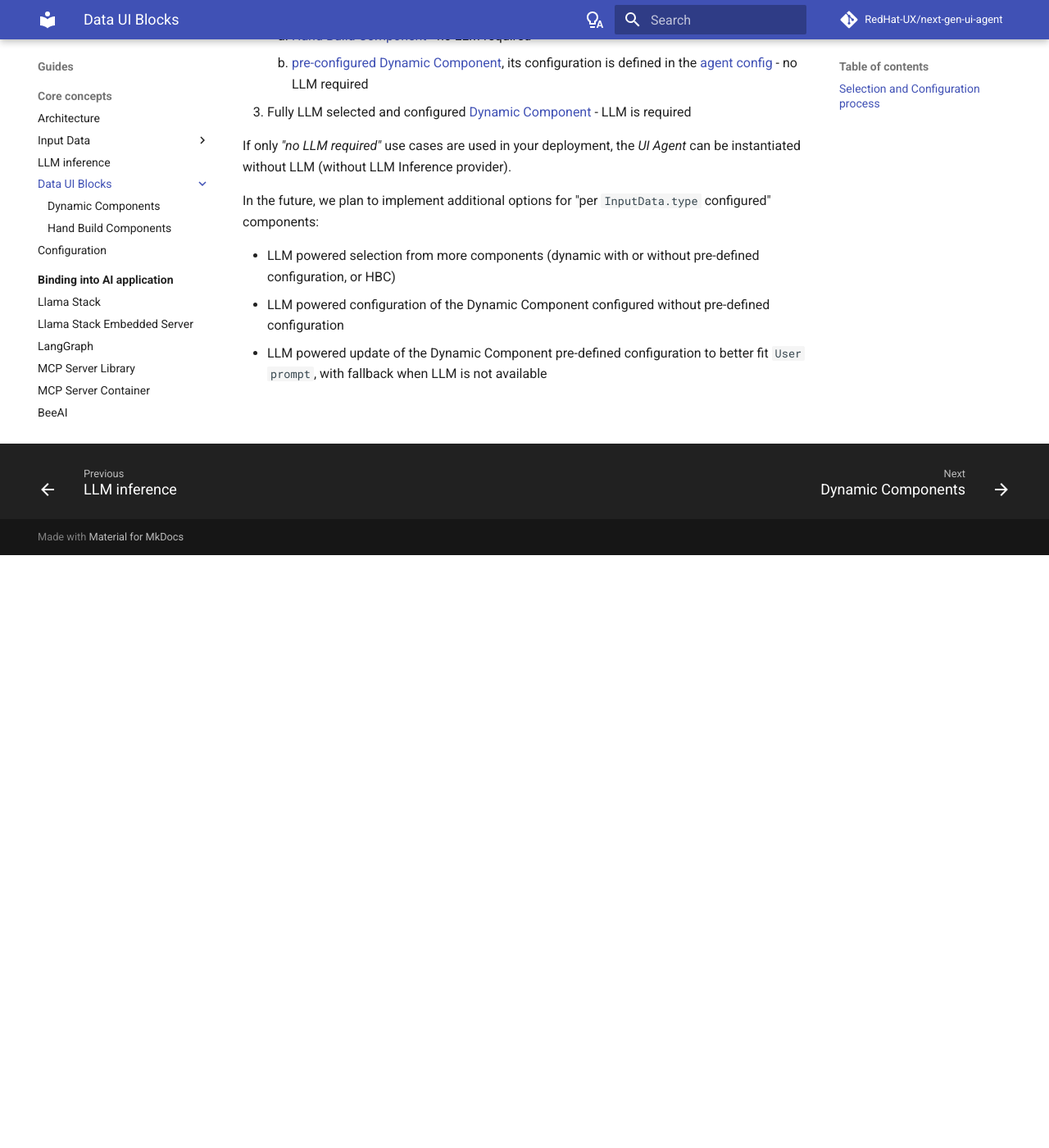
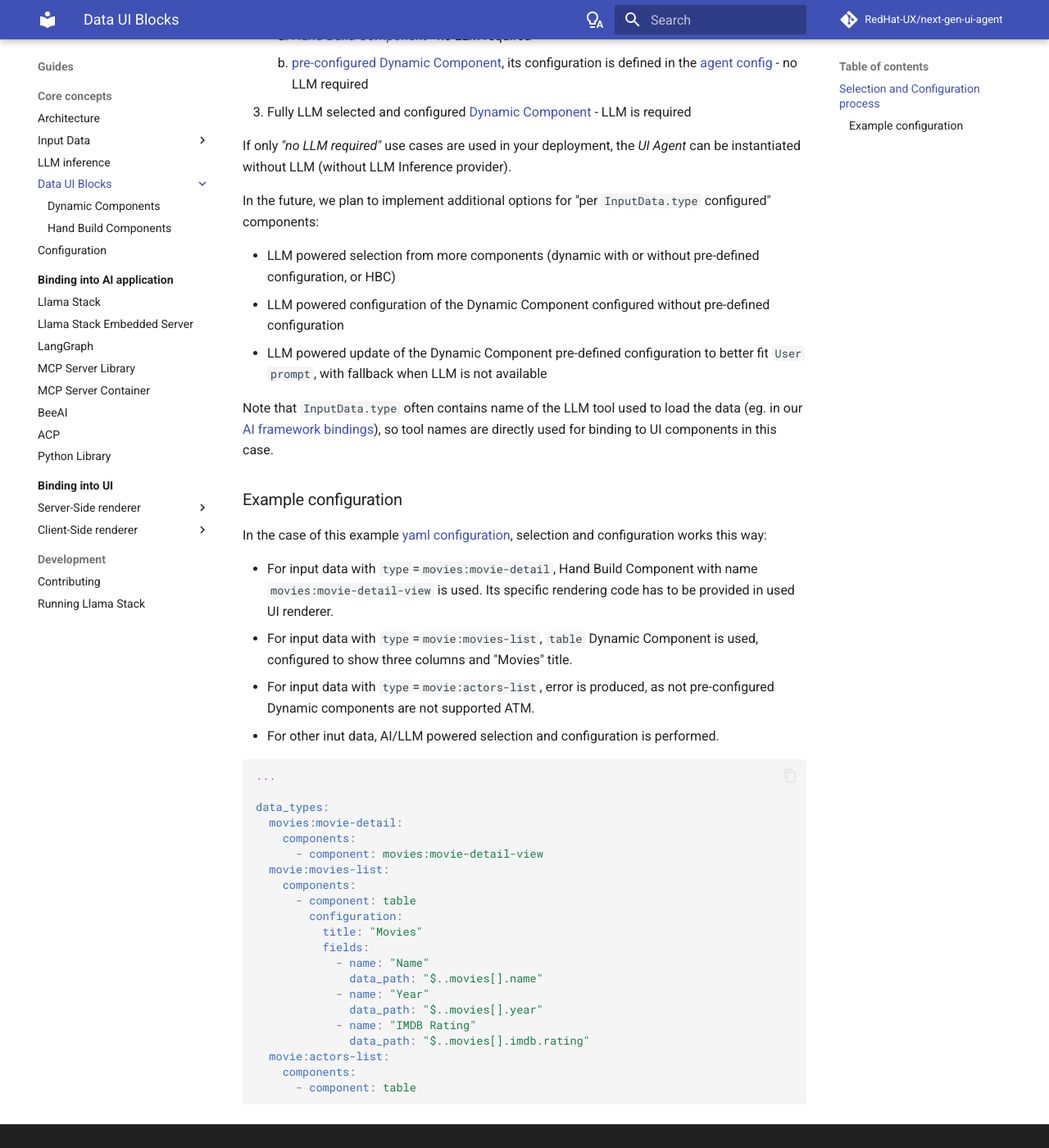
Before and after one commit to RedHat-UX/next-gen-ui-agent, an MkDocs documentation site: the page built from docs/guide/data_ui_blocks/index.md, in a window 1280 px wide and 1400 px high, scrolled down 723 px. Shown: the whole window at 82% size. Built offline with MkDocs 1.6.1 and Material for MkDocs 9.7.7, drawn with Linux system fonts in a browser that asks for light colours; comment, search, counter and statistics services are not loaded.

Commit message:
docs: component selection docs improved by example

````diff
--- a/docs/guide/data_ui_blocks/index.md
+++ b/docs/guide/data_ui_blocks/index.md
@@ -29,3 +29,41 @@
 * LLM powered selection from more components (dynamic with or without pre-defined configuration, or HBC)
 * LLM powered configuration of the Dynamic Component configured without pre-defined configuration
 * LLM powered update of the Dynamic Component pre-defined configuration to better fit `User prompt`, with fallback when LLM is not available
+
+Note that `InputData.type` often contains name of the LLM tool used to load the data (eg. in our [AI framework bindings](../ai_apps_binding/index.md)),
+so tool names are directly used for binding to UI components in this case.
+
+### Example configuration
+
+In the case of this example [yaml configuration](../configuration.md#yaml-configuration), selection and configuration works this way:
+
+* For input data with `type`=`movies:movie-detail`, Hand Build Component with name `movies:movie-detail-view` is used. Its specific
+  rendering code has to be provided in used UI renderer.
+* For input data with `type`=`movie:movies-list`, `table` Dynamic Component is used, configured to show three columns and "Movies" title.
+* For input data with `type`=`movie:actors-list`, error is produced, as not pre-configured Dynamic components are not supported ATM.
+* For other inut data, AI/LLM powered selection and configuration is performed.
+
+```yaml
+...
+
+data_types:
+  movies:movie-detail:
+    components:
+      - component: movies:movie-detail-view
+  movie:movies-list:
+    components:
+      - component: table
+        configuration:
+          title: "Movies"
+          fields:
+            - name: "Name"
+              data_path: "$..movies[].name"
+            - name: "Year"
+              data_path: "$..movies[].year"
+            - name: "IMDB Rating"
+              data_path: "$..movies[].imdb.rating"
+  movie:actors-list:
+    components:
+      - component: table
+
+```
````
Also changed, not shown: docs/spec/config.md (+1 -1 lines).
